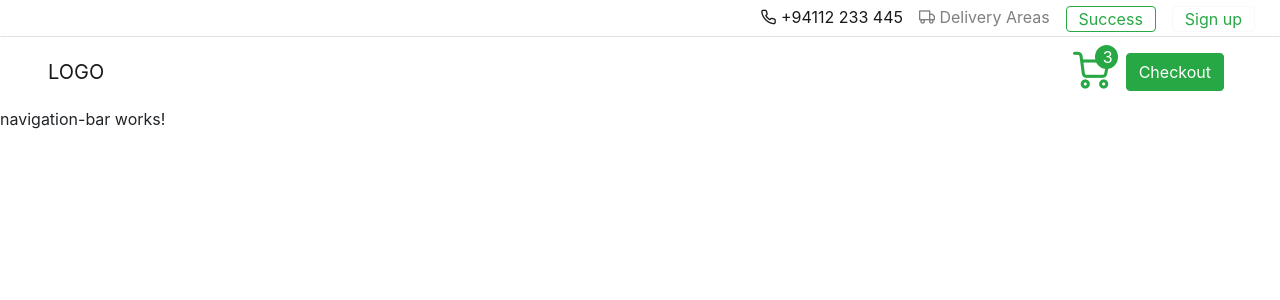
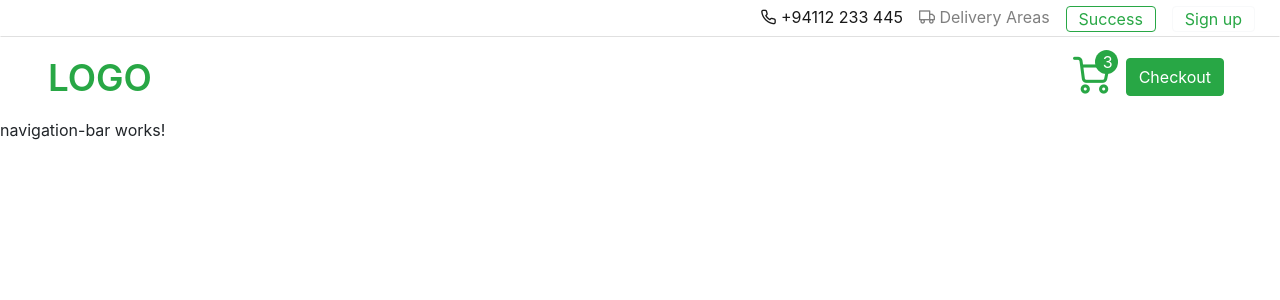
Before and after one commit to JeewanthaLahiru/Shopping-Cart-Project-with-Angular, an Angular app in the folder shopping-cart/: page / in a window 1280 px wide. Shown: the top 300 px of the page. Built offline with nearby package versions, Linux system fonts and the light colour scheme.

Commit message:
brand name

```diff
--- a/shopping-cart/src/app/components/headerArea/bottom-header/bottom-header.component.html
+++ b/shopping-cart/src/app/components/headerArea/bottom-header/bottom-header.component.html
@@ -10,7 +10,7 @@
 
     <div class="container-fluid m-0 p-0 bottom-header">
         <nav class="navbar navbar-expand-lg navbar-light bg-white px-5">
-            <a class="navbar-brand" href="#">LOGO</a>
+            <a class="navbar-brand brand-name text-success" href="#">LOGO</a>
             <button class="navbar-toggler" type="button" data-toggle="collapse" data-target="#navbarSupportedContent" aria-controls="navbarSupportedContent" aria-expanded="false" aria-label="Toggle navigation">
               <span class="navbar-toggler-icon"></span>
             </button>
--- a/shopping-cart/src/app/components/headerArea/bottom-header/bottom-header.component.scss
+++ b/shopping-cart/src/app/components/headerArea/bottom-header/bottom-header.component.scss
@@ -1,4 +1,10 @@
 .bottom-header{
+
+    .brand-name{
+        font-size: 2.3em;
+        font-weight: 600;
+    }
+
     #navbarSupportedContent{
         .notification-btn{
             position: relative;
```
